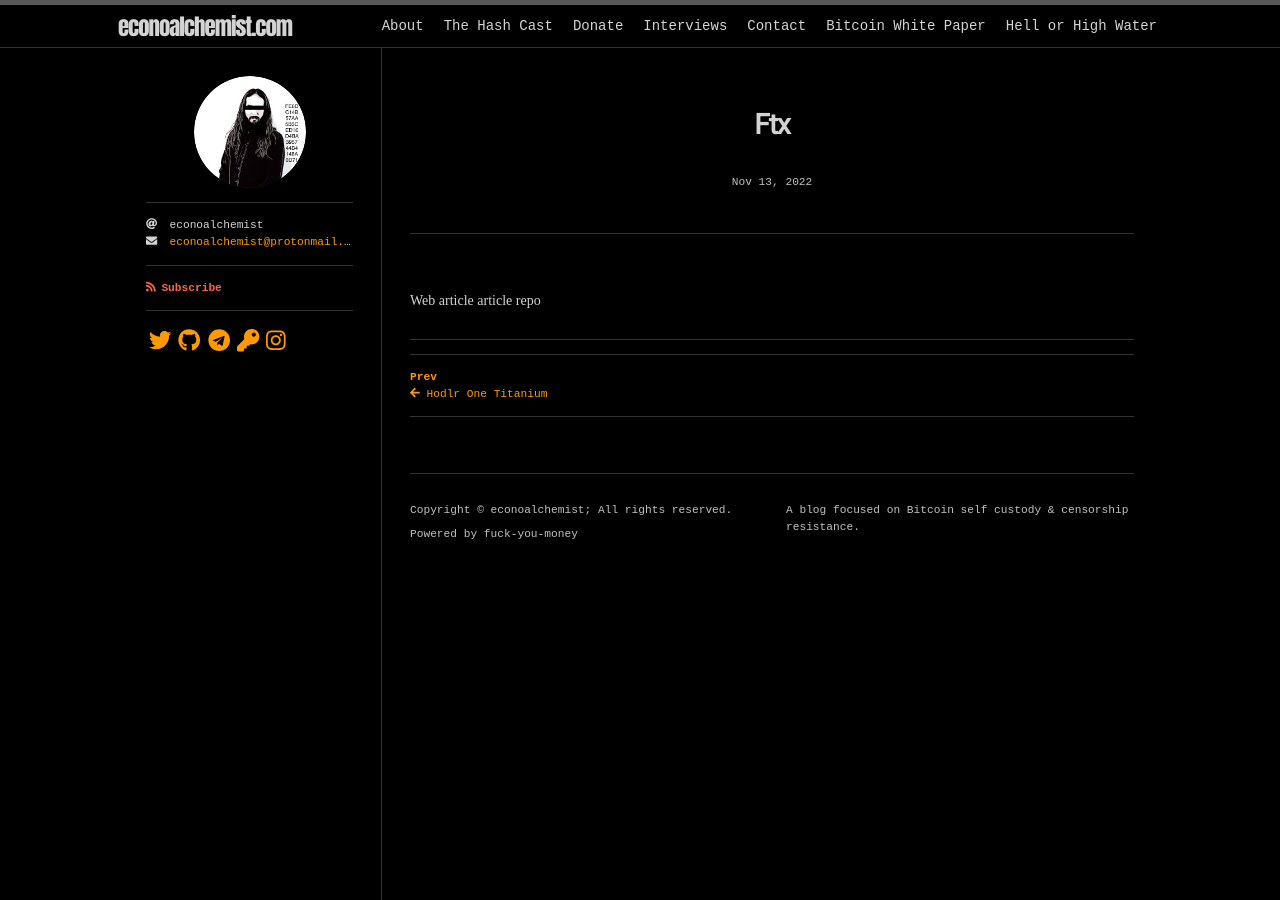
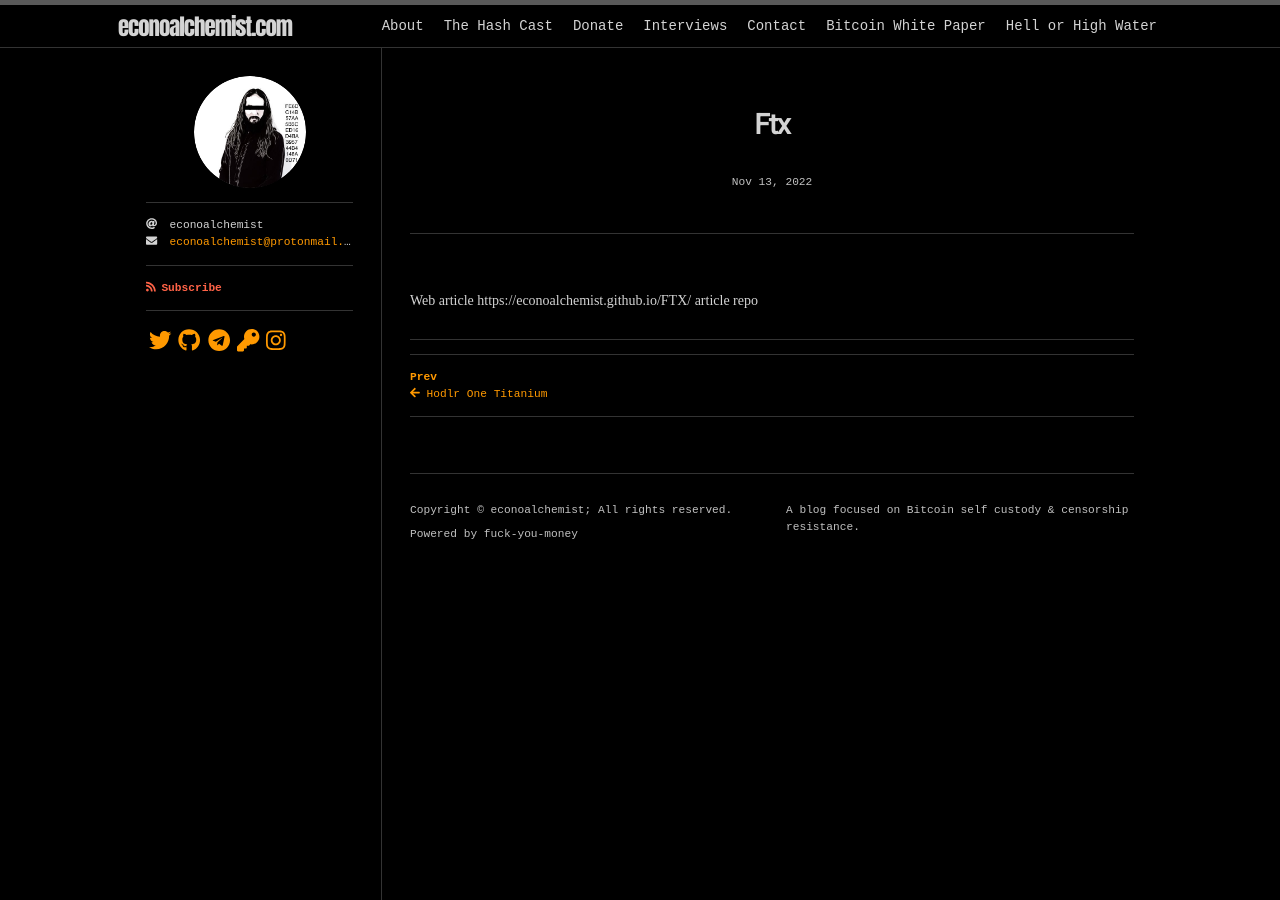
Before and after one commit to econoalchemist/econoalchemist.github.io, a Jekyll site: the page built from _posts/2022-11-13-FTX.md, in a window 1280 px wide. Built offline with Jekyll 4.4.1, drawn with Linux system fonts in a browser that asks for light colours; nearby versions of some CDN libraries; some web fonts are replaced; our own code applies the rules of GitHub Pages for plain Markdown files; part of the change alters nothing that is shown.

Commit message:
Update 2022-11-13-FTX.md

```diff
--- a/_posts/2022-11-13-FTX.md
+++ b/_posts/2022-11-13-FTX.md
@@ -1,2 +1,2 @@
-Web article
+Web article https://econoalchemist.github.io/FTX/
 article repo
```
